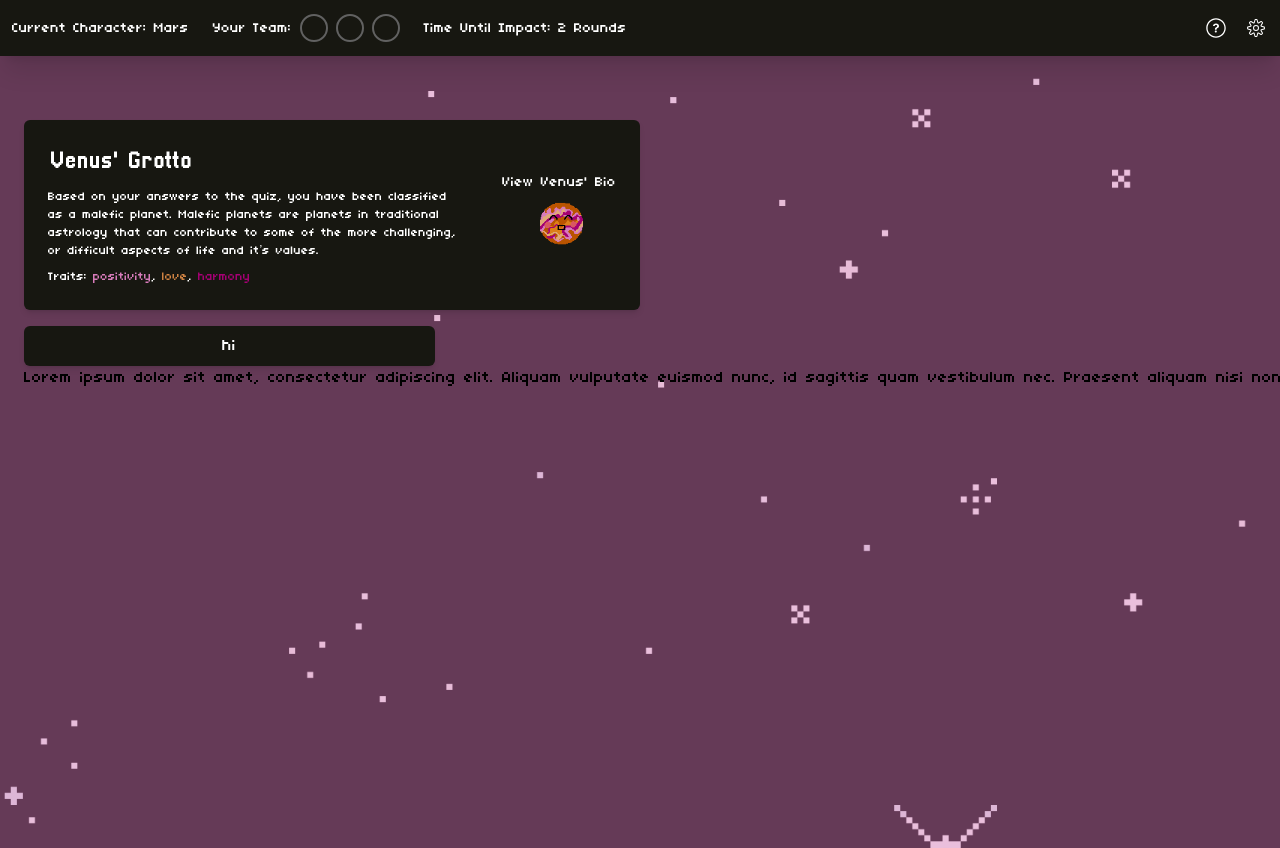
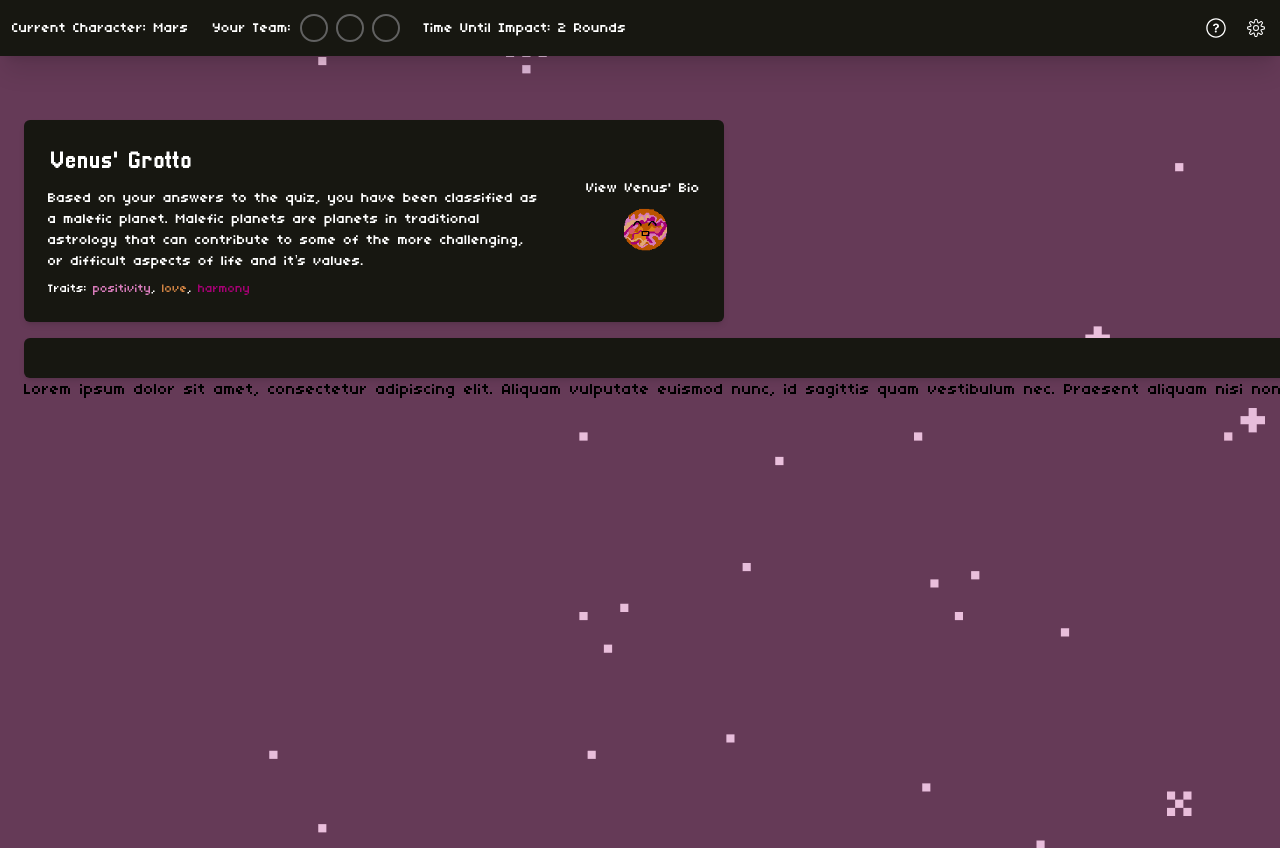
Before and after one commit to danyabaron/cosmic-crossroads, a React (Create React App) app: page /mars-game in a window 1280 px wide. Built offline with nearby package versions, Linux system fonts and the light colour scheme.

Commit message:
got horizontal scroll to work

```diff
--- a/src/Pages/MarsPath/MarsGame.js
+++ b/src/Pages/MarsPath/MarsGame.js
@@ -18,7 +18,8 @@ function MarsGame() {
 
             el: document.querySelector('[data-scroll-container]'),
             smooth: true,
-            direction: 'horizontal'
+            direction: 'horizontal',
+            gestureDirection: 'vertical',
         });
 
         return () => {
@@ -54,15 +55,15 @@ function MarsGame() {
 
 
     return (
-        <div className='bg-venus-bg-scroll bg-cover bg-center flex flex-row items-start  w-full pt-12' data-scroll-container id='venus-scroll-container'>
+        <div className='bg-venus-bg-scroll flex flex-row items-start pt-12' data-scroll-container id='venus-scroll-container'>
            <div data-scroll-section className='w-full h-screen items-center justify-start p-6'>
 
-                    <div data-scroll className='flex flex-col gap-4'>
+                    <div data-scroll className='flex flex-col gap-4 w-1/3'>
                     <div data-scroll className='bg-main-black text-white rounded-md text-xs md:text-sm lg:text-base shadow-md flex flex-row items-center justify-center
-                        text-wrap w-full md:w-full lg:w-1/2 p-6 gap-10' id='venus-grotto'>
+                        text-wrap w-[400px] md:w-[700px] lg:w-[700px] p-6 gap-10' id='venus-grotto'>
                             <div className='flex flex-col items-start gap-2' id='venus-grotto-text'>
                                 <h1 className='text-base font-header md:text-xl lg:text-2xl'>Venus' Grotto</h1>
-                                    <p className='text-sm sm:text-xs'>
+                                    <p className='text-xs md:text-sm'>
                                             Based on your answers to the quiz, you have been classified as
                                             a malefic planet. Malefic planets are planets in traditional astrology that can contribute to some of the more challenging,
                                             or difficult aspects of life and it’s values.
@@ -83,7 +84,7 @@ function MarsGame() {
                     </div>
 
                     <div data-scroll className='bg-main-black text-white rounded-md text-xs md:text-sm lg:text-base shadow-md flex flex-row items-center justify-center
-                        text-wrap w-full md:w-1/3 lg:w-1/3 p-2' id='venus-grotto'>
+                        text-wrap w-full md:w-1/3 lg:w-1/3 p-2' id='scroll-text'>
                             <h1> hi </h1>
                         </div>
 
@@ -91,7 +92,7 @@ function MarsGame() {
 
 
 
-                    <p className='w-full flex-shrink-0'>
+                    <p className=''>
 
                     Lorem ipsum dolor sit amet, consectetur adipiscing elit. Aliquam vulputate euismod nunc, id sagittis quam vestibulum nec. Praesent aliquam nisi non orci faucibus posuere in sit amet sem. Donec aliquam sed erat eu viverra. Proin consectetur, erat eget condimentum dignissim, erat tortor egestas erat, et consequat augue ante sit amet risus. Praesent id diam non est rhoncus interdum id sit amet sem. Ut cursus neque risus, non molestie tortor eleifend non. Aenean et est a est sagittis interdum. Quisque vulputate, nulla eget vestibulum finibus, turpis ligula pretium lectus, eget finibus ipsum metus a sem. Ut consectetur libero vitae mauris dapibus mattis.
 
```
